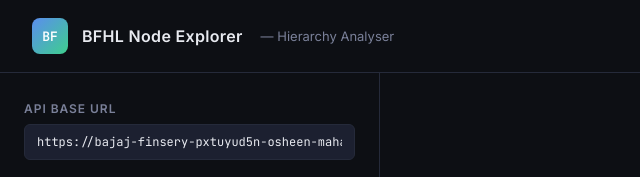
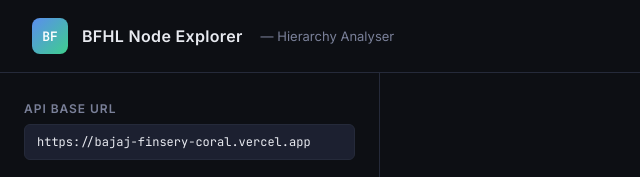
Before and after one commit to osheenmahajan/bajaj-finsery, a plain HTML site: page frontend/index.html in a window 1280 px wide. Shown: the top 177 px of the page, 0-640 px from the left. Drawn offline with Linux system fonts and the light colour scheme.

Commit message:
Bug fixed

```diff
--- a/frontend/index.html
+++ b/frontend/index.html
@@ -236,7 +236,7 @@
     <div>
       <label>API Base URL</label>
       <div class="api-row">
-        <input type="text" id="apiUrl" value="https://bajaj-finsery-pxtuyud5n-osheen-mahajans-projects.vercel.app/" placeholder="https://your-api.vercel.app" />
+        <input type="text" id="apiUrl" value="https://bajaj-finsery-coral.vercel.app" placeholder="https://your-api.vercel.app" />
       </div>
     </div>
 
```
